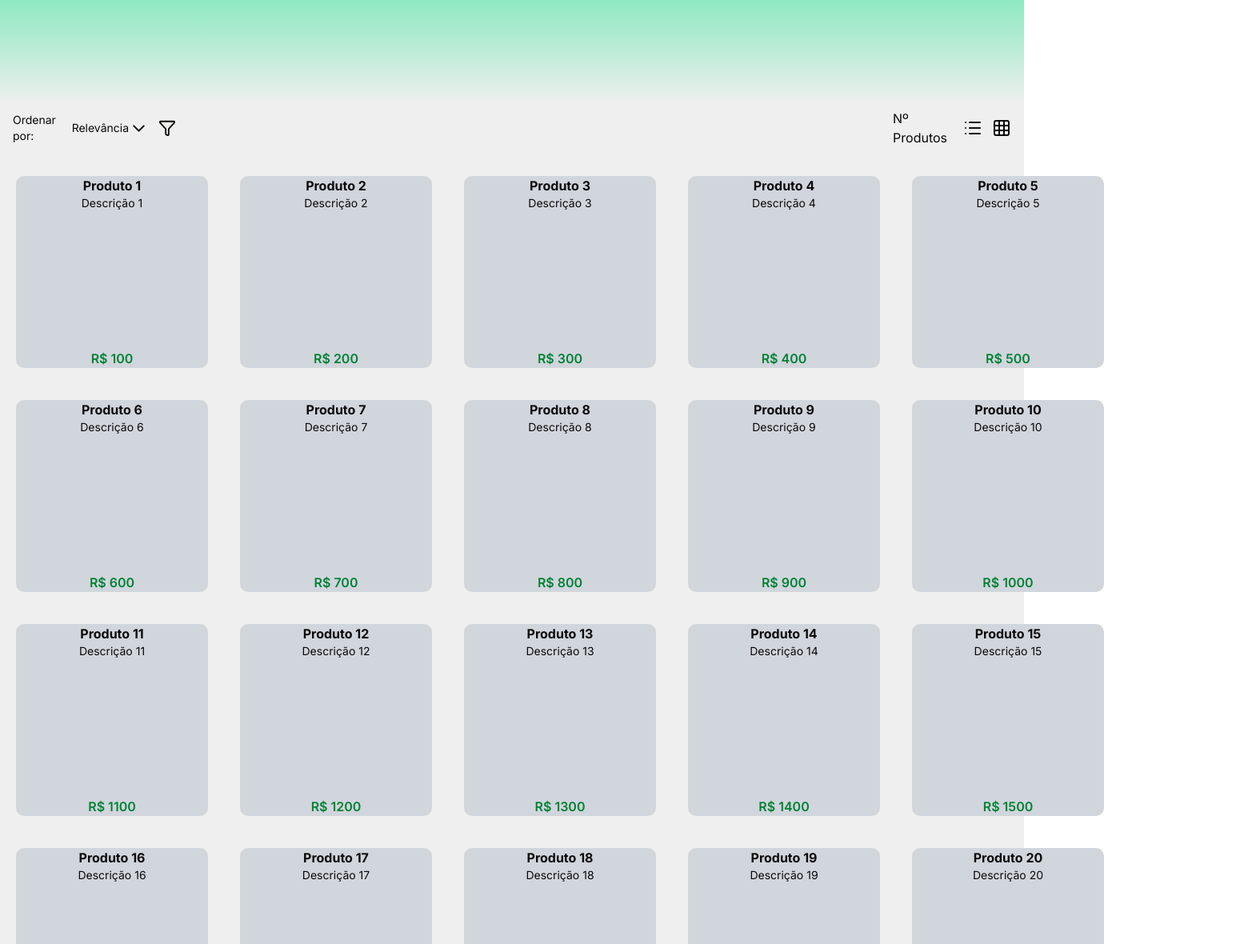
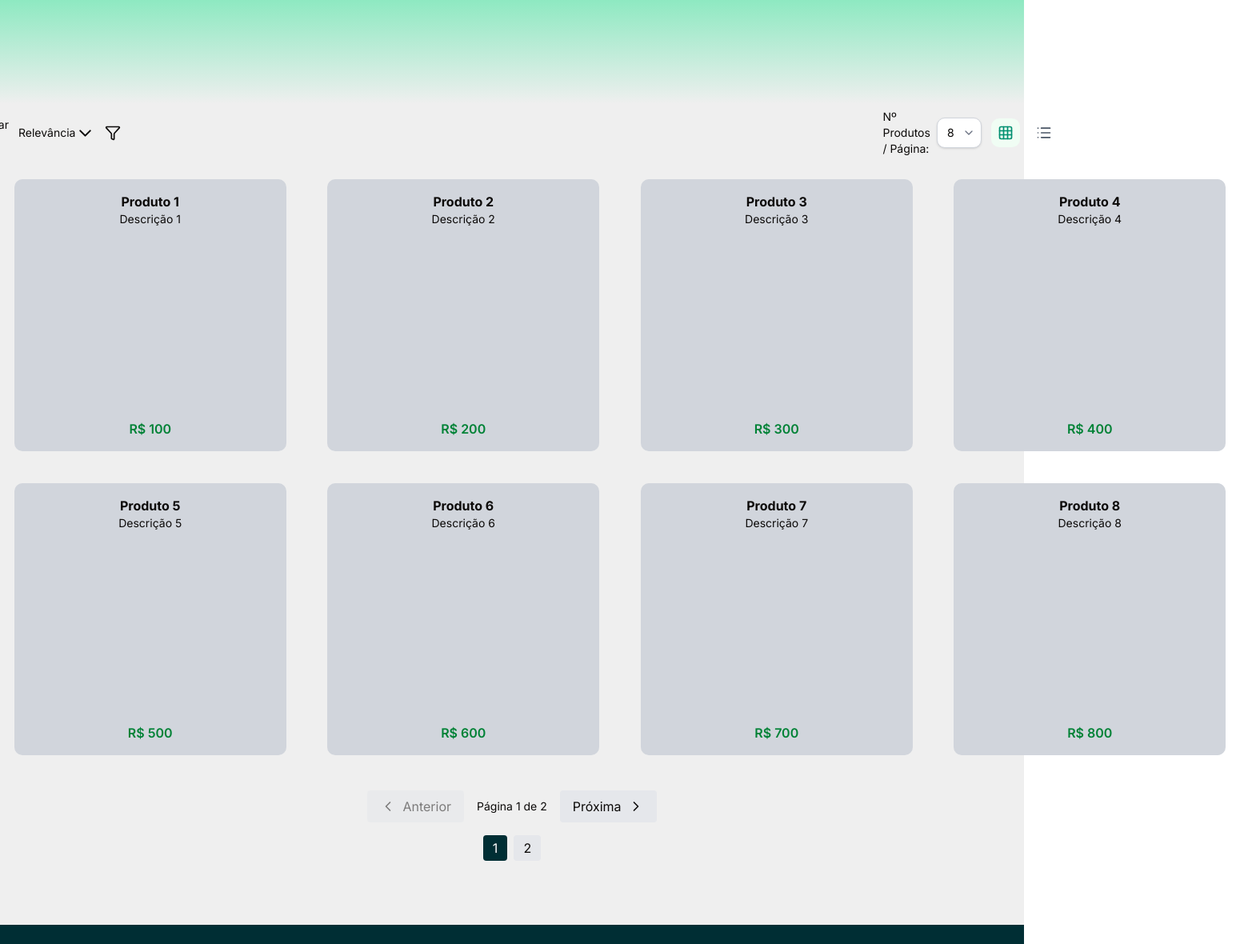
Before and after one commit to andreLucao/deploy-es, a Next.js app in the folder client/: page /marketplace in a window 1280 px wide. Shown: the part 640-1820 px from the top of the page at 80% size, 1550 px wide, since content can reach past the window. Built offline with nearby package versions, Linux system fonts and the light colour scheme.

Commit message:
update Animacoes, paginação produtos e filtros

```diff
--- a/client/src/app/globals.css
+++ b/client/src/app/globals.css
@@ -11,7 +11,7 @@
   background: linear-gradient(
     180deg,
     rgba(0, 46, 52, 100%) 100px,
-    rgba(0, 143, 112, 100%) 250px,
+    rgb(0, 143, 112) 250px,
     rgba(0, 224, 127, 100%) 350px,
     rgba(0, 224, 127, 100%) 450px,
     rgb(239, 239, 239, 100%) 770px
@@ -20,7 +20,7 @@
 
 .grid-container {
   display: grid;
-  grid-template-columns: auto auto auto auto auto;
+  grid-template-columns: auto auto auto auto;
 }
 
 @theme inline {
--- a/client/src/app/marketplace/page.tsx
+++ b/client/src/app/marketplace/page.tsx
@@ -1,11 +1,11 @@
 'use client';
 
-import { useRef } from "react";
+import { useState } from "react";
 import Header from "@/components/marketplace/Header";
 import Destaque from "@/components/marketplace/Destaque";
+import Filtro from "@/components/marketplace/Filtro";
+import Produtos from "@/components/marketplace/Produtos";
 import Footer from "@/components/Footer";
-import Produtos from "@/components/marketplace/Produtos";
-import Filtro from "@/components/marketplace/Filtro";
 
 type Produto = {
   id: number;
@@ -15,7 +15,7 @@ type Produto = {
 };
 
 const produtosMock: Produto[] = [];
-for (let i = 1; i <= 25; i++) {
+for (let i = 1; i <= 16; i++) {
   produtosMock.push({
     id: i,
     titulo: `Produto ${i}`,
@@ -25,16 +25,28 @@ for (let i = 1; i <= 25; i++) {
 }
 
 export default function Marketplace() {
+  const [modoVisualizacao, setModoVisualizacao] = useState<'grid' | 'list'>('grid');
+  const [produtosPorPagina, setProdutosPorPagina] = useState(8);
+
   return (
     <div className="flex flex-col min-h-screen custom-gradient">
       <Header />
       <div className="flex flex-col">
-        <div className="flex p-30 h-170 ">
+        <div className="flex p-30 h-170">
           <Destaque />
         </div>
-        <Filtro />
-        <div className="flex ">
-          <Produtos produtos={produtosMock} />
+        <Filtro
+          modoVisualizacao={modoVisualizacao}
+          setModoVisualizacao={setModoVisualizacao}
+          produtosPorPagina={produtosPorPagina}
+          setProdutosPorPagina={setProdutosPorPagina}
+        />
+        <div className="flex">
+          <Produtos
+            produtos={produtosMock}
+            produtosPorPagina={produtosPorPagina}
+            modoVisualizacao={modoVisualizacao}
+          />
         </div>
       </div>
       <Footer />
--- a/client/src/components/marketplace/Filtro.tsx
+++ b/client/src/components/marketplace/Filtro.tsx
@@ -3,21 +3,60 @@ import { ChevronDownIcon } from 'lucide-react';
 import { Grid } from 'lucide-react';
 import { List } from 'lucide-react';
 
-export default function Filtro() {
+type FiltroProps = {
+  modoVisualizacao: 'grid' | 'list';
+  setModoVisualizacao: (modo: 'grid' | 'list') => void;
+  produtosPorPagina: number;
+  setProdutosPorPagina: (quantidade: number) => void;
+};
+
+export default function Filtro({ modoVisualizacao, setModoVisualizacao, produtosPorPagina, setProdutosPorPagina }: FiltroProps) {
+    const opcoesProdutos = [8, 12, 16, 20, 24];
+
     return (
-        <div className="flex h-full justify-center items-center gap-216">
+        <div className="flex h-full justify-center items-center gap-230">
             <div className="flex items-center h-full gap-3 p-4">
                 <p className='text-sm'>Ordenar por:</p>
                 <button className="flex items-center cursor-pointer">
                     <p className='text-sm'>Relevância</p>
                     <ChevronDownIcon size={25}/>
                 </button>
-                <button className="cursor-pointer"><Funnel size={22}/></button>
+                <button className="cursor-pointer"><Funnel size={20}/></button>
             </div>
             <div className="flex items-center gap-3 h-full p-4">
-                <p>Nº Produtos</p>
-                <button className="cursor-pointer"><List /></button>
-                <button className="cursor-pointer"><Grid /></button>
+                <div className="flex items-center gap-2">
+                    <p className="text-sm">Nº Produtos / Página:</p>
+                    <div className="relative">
+                        <select
+                            value={produtosPorPagina}
+                            onChange={(e) => setProdutosPorPagina(Number(e.target.value))}
+                            className="appearance-none bg-white border border-gray-300 rounded-lg px-3 py-2 pr-6 text-sm cursor-pointer hover:border-[#008f70] focus:outline-none focus:ring-2 focus:ring-[#008f70] focus:border-transparent transition-all duration-200 shadow-sm hover:shadow-md"
+                        >
+                            {opcoesProdutos.map(opcao => (
+                                <option key={opcao} value={opcao}>{opcao}</option>
+                            ))}
+                        </select>
+                        <div className="absolute inset-y-0 right-0 flex items-center pr-2 pointer-events-none">
+                            <ChevronDownIcon size={16} className="text-gray-500" />
+                        </div>
+                    </div>
+                </div>
+                <button
+                    onClick={() => setModoVisualizacao('grid')}
+                    className={`cursor-pointer p-2 rounded-lg transition-all duration-200 hover:bg-gray-100 ${
+                        modoVisualizacao === 'grid' ? 'text-[#008f70] bg-green-50' : 'text-gray-600'
+                    }`}
+                >
+                    <Grid size={20} />
+                </button>
+                <button
+                    onClick={() => setModoVisualizacao('list')}
+                    className={`cursor-pointer p-2 rounded-lg transition-all duration-200 hover:bg-gray-100 ${
+                        modoVisualizacao === 'list' ? 'text-[#008f70] bg-green-50' : 'text-gray-600'
+                    }`}
+                >
+                    <List size={20} />
+                </button>
             </div>
         </div>
     );
--- a/client/src/components/marketplace/Header.tsx
+++ b/client/src/components/marketplace/Header.tsx
@@ -24,12 +24,17 @@ export default function Header() {
 
                 <div className="ml-auto flex items-center">
                     <div className="flex items-center justify-center bg-gray-300 h-13 w-35 rounded-xl">
-                        <p className="text-black">Balance</p>
+                        <p className="text-black">
+                            {/* Valor de Créditos Carteira */}
+                            CC : 1000
+                        </p>
                     </div>
                     <div className="flex items-center gap-2">
                         <ShoppingCart className="text-white ml-4" />
                         <Menu className="text-white ml-4" />
-                        <div className="w-13 h-13 bg-gray-300 rounded-full ml-4"></div>
+                        <div className="w-13 h-13 bg-gray-300 rounded-full ml-4">
+                            <img src="/imgs/avatar.png" alt="User" className="h-full rounded-full"/>
+                        </div>
                     </div>
                 </div>
             </div>
--- a/client/src/components/marketplace/Produtos.tsx
+++ b/client/src/components/marketplace/Produtos.tsx
@@ -1,3 +1,6 @@
+import { useState } from 'react';
+import { ChevronLeft, ChevronRight } from 'lucide-react';
+
 type Produto = {
   id: number;
   titulo: string;
@@ -7,19 +10,127 @@ type Produto = {
 
 type ProdutosProps = {
   produtos: Produto[];
+  produtosPorPagina?: number;
+  modoVisualizacao: 'grid' | 'list';
 };
 
+export default function Produtos({ produtos, produtosPorPagina = 10, modoVisualizacao }: ProdutosProps) {
+  const [paginaAtual, setPaginaAtual] = useState(1);
 
-export default function Produtos({ produtos }: ProdutosProps) {
+  const totalPaginas = Math.ceil(produtos.length / produtosPorPagina);
+  const indiceInicial = (paginaAtual - 1) * produtosPorPagina;
+  const indiceFinal = indiceInicial + produtosPorPagina;
+  const produtosPagina = produtos.slice(indiceInicial, indiceFinal);
+
+  const irParaPagina = (pagina: number) => {
+    if (pagina >= 1 && pagina <= totalPaginas) {
+      setPaginaAtual(pagina);
+    }
+  };
+
   return (
-    <div className="grid-container grid grid-cols-5 gap-[40px] mx-auto p-5">
-      {produtos.map((produto) => (
-        <div key={produto.id} className="flex flex-col h-[240px] w-[240px] bg-gray-300 rounded-lg items-center hover:scale-102 transition-all cursor-pointer">
-          <h3 className="font-bold">{produto.titulo}</h3>
-          <p className="text-sm">{produto.descricao}</p>
-          <span className="mt-auto font-semibold text-green-700">R$ {produto.preco}</span>
-        </div>
-      ))}
+    <div className="flex flex-col justify-items-center items-center w-full">
+      {/* Container com CSS Grid sempre, mas colunas dinâmicas */}
+      <div
+        className="w-[1550px] p-3 transition-all duration-700 ease-out"
+        style={{
+          display: 'grid',
+          gridTemplateColumns: modoVisualizacao === 'grid'
+            ? 'repeat(4, 1fr)'
+            : '1fr',
+          gap: modoVisualizacao === 'grid' ? '40px' : '16px',
+          justifyItems: modoVisualizacao === 'grid' ? 'center' : 'stretch',
+          maxWidth: modoVisualizacao === 'list' ? '1520px' : 'none',
+          margin: '0 auto'
+        }}
+      >
+        {produtosPagina.map((produto) => (
+          <div
+            key={produto.id}
+            className="bg-gray-300 rounded-lg cursor-pointer overflow-hidden"
+            style={{
+              display: 'flex',
+              flexDirection: modoVisualizacao === 'grid' ? 'column' : 'row',
+              height: modoVisualizacao === 'grid' ? '340px' : '120px',
+              width: modoVisualizacao === 'grid' ? '340px' : '100%',
+              alignItems: modoVisualizacao === 'grid' ? 'center' : 'center',
+              justifyContent: modoVisualizacao === 'grid' ? 'center' : 'space-between',
+              padding: modoVisualizacao === 'grid' ? '16px' : '16px',
+              transition: 'all 0.45s cubic-bezier(0.4, 0, 0.2, 1)',
+              transform: 'scale(1)',
+            }}
+            onMouseEnter={(e) => {
+              e.currentTarget.style.transform = 'scale(1.02)';
+              e.currentTarget.style.boxShadow = '0 8px 25px rgba(0,0,0,0.15)';
+            }}
+            onMouseLeave={(e) => {
+              e.currentTarget.style.transform = 'scale(1)';
+              e.currentTarget.style.boxShadow = 'none';
+            }}
+          >
+            <div
+              className={modoVisualizacao === 'grid' ? "text-center" : "flex-1"}
+              style={{
+                transition: 'all 0.7s ease-out'
+              }}
+            >
+              <h3 className="font-bold">{produto.titulo}</h3>
+              <p className="text-sm">{produto.descricao}</p>
+            </div>
+            <span
+              className="font-semibold text-green-700"
+              style={{
+                marginTop: modoVisualizacao === 'grid' ? 'auto' : '0',
+                transition: 'all 0.7s ease-out'
+              }}
+            >
+              R$ {produto.preco}
+            </span>
+          </div>
+        ))}
+      </div>
+
+      {/* Controles de paginação */}
+      <div className="flex items-center gap-4 mt-8 mb-4">
+        <button
+          onClick={() => irParaPagina(paginaAtual - 1)}
+          disabled={paginaAtual === 1}
+          className="flex items-center gap-2 px-4 py-2 rounded bg-gray-200 hover:bg-gray-300 disabled:opacity-50 disabled:cursor-not-allowed transition-all duration-400"
+        >
+          <ChevronLeft size={20} />
+          Anterior
+        </button>
+
+        <span className="text-sm">
+          Página {paginaAtual} de {totalPaginas}
+        </span>
+
+        <button
+          onClick={() => irParaPagina(paginaAtual + 1)}
+          disabled={paginaAtual === totalPaginas}
+          className="flex items-center gap-2 px-4 py-2 rounded bg-gray-200 hover:bg-gray-300 disabled:opacity-50 disabled:cursor-not-allowed transition-all duration-400"
+        >
+          Próxima
+          <ChevronRight size={20} />
+        </button>
+      </div>
+
+      {/* Números das páginas */}
+      <div className="flex gap-2">
+        {Array.from({ length: totalPaginas }, (_, i) => i + 1).map((pagina) => (
+          <button
+            key={pagina}
+            onClick={() => irParaPagina(pagina)}
+            className={`px-3 py-1 rounded transition-all duration-200 ${
+              pagina === paginaAtual
+                ? 'bg-[#002E34] text-white'
+                : 'bg-gray-200 hover:bg-gray-300'
+            }`}
+          >
+            {pagina}
+          </button>
+        ))}
+      </div>
     </div>
   );
 }
```
Also changed, not shown: client/public/imgs/avatar.png (added).
